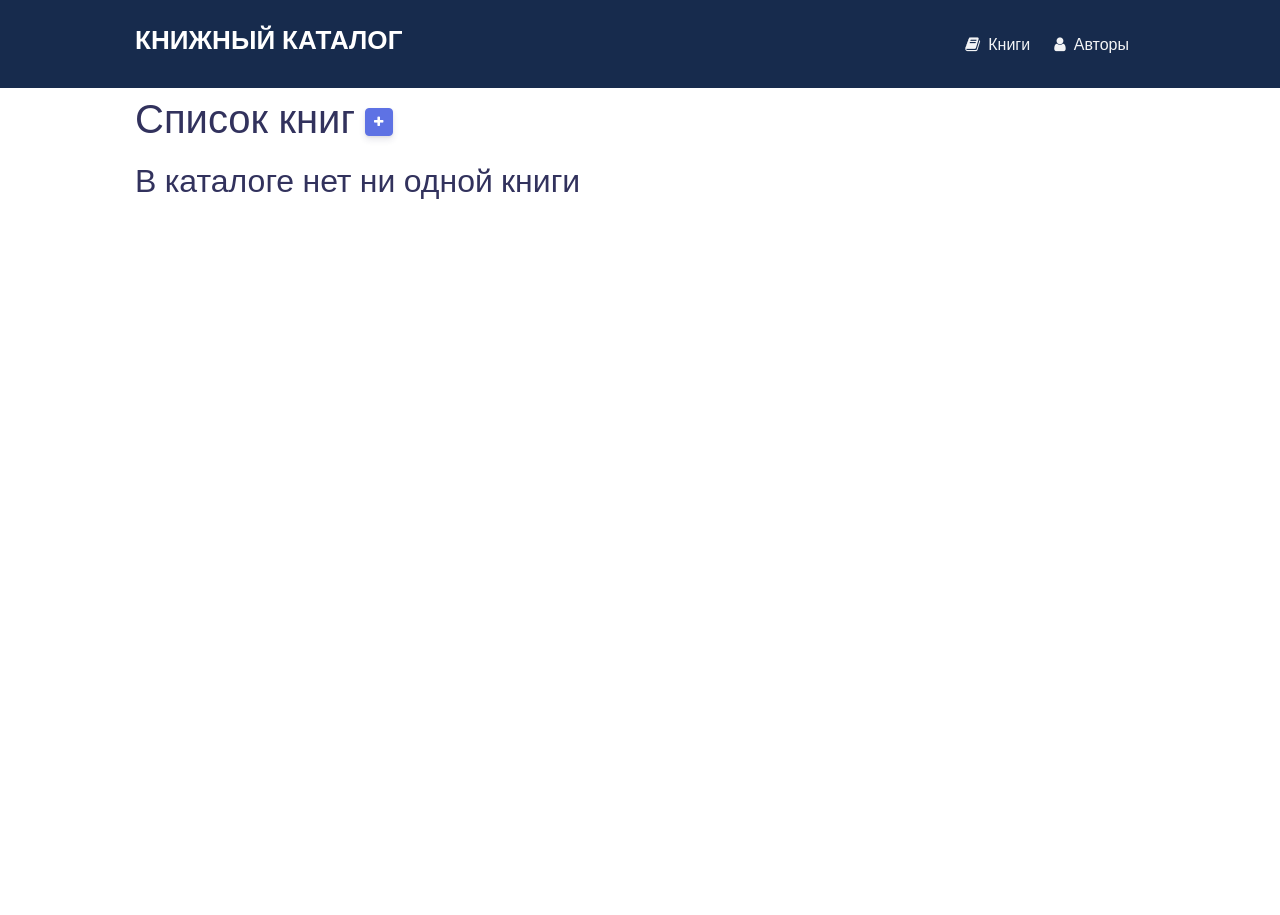
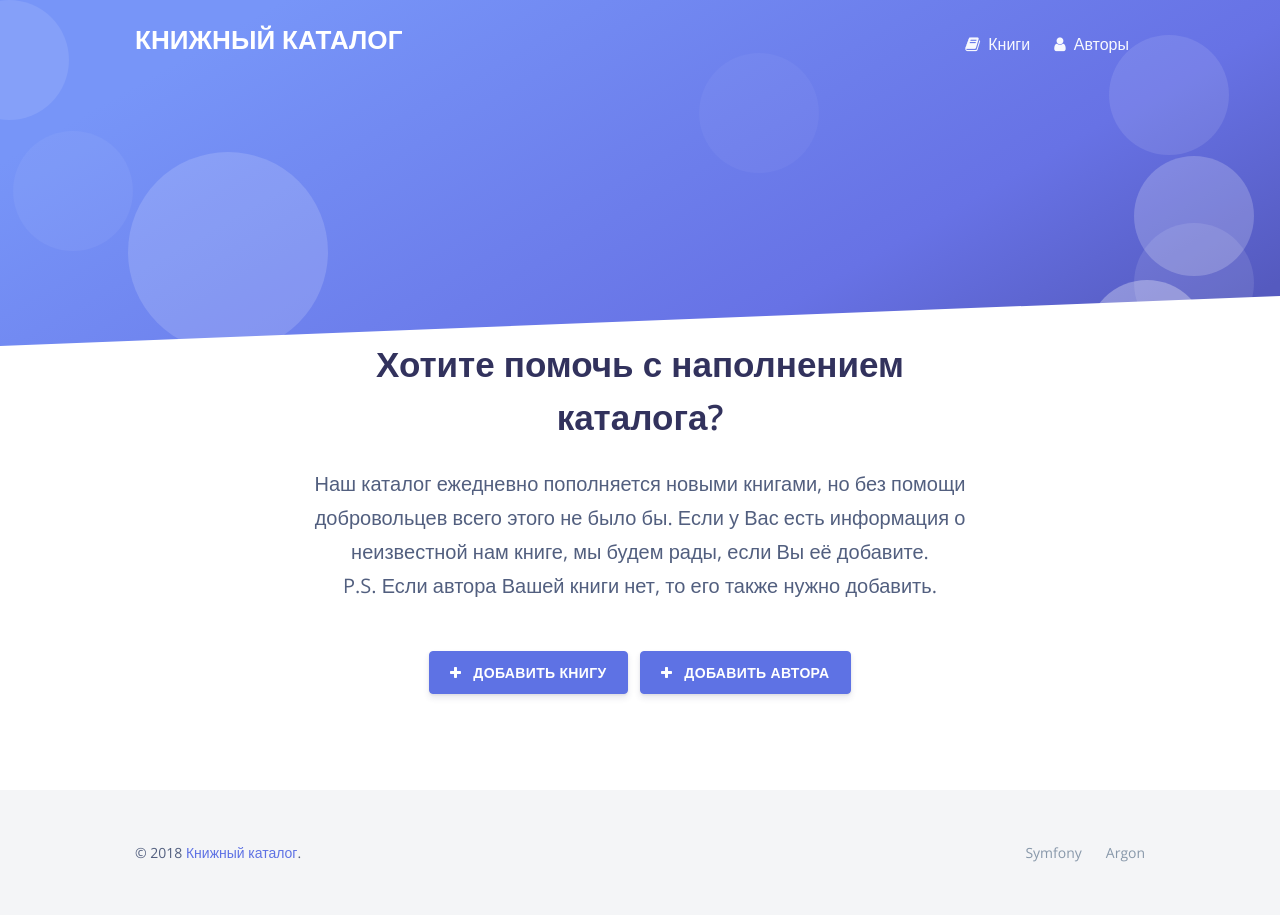
Before and after one commit to BakasaRus/BooksCatalog, a Symfony app: template templates/book/index.html.twig in a window 1280 px wide. Before the commit the page ends 199 px from the top, so only its background shows below. Run offline with Twig, Linux system fonts and the light colour scheme; the template is opened without the code that fills it, so the values that code supplies are empty; some libraries are stand-ins or nearby versions.

Commit message:
Moved homepage, added cover property for books and created new homepage Also fixed authors list in book creation page

```diff
--- a/src/Controller/BookController.php
+++ b/src/Controller/BookController.php
@@ -16,6 +16,7 @@ class BookController extends AbstractController
 {
     /**
      * @Route("/book", name="book")
+     * @Route("/", name="homepage")
      */
     public function index()
     {
@@ -39,7 +40,7 @@ class BookController extends AbstractController
             ->add('pageCount', IntegerType::class)
             ->add('authors', EntityType::class, [
                 'class' => Author::class,
-                'choice_label' => 'surname',
+                'choice_label' => 'fullname',
                 'multiple' => true,
                 'required' => false
             ])
--- a/src/Controller/HomepageController.php
+++ b/src/Controller/HomepageController.php
@@ -7,9 +7,6 @@ use Symfony\Component\Routing\Annotation\Route;
 
 class HomepageController extends AbstractController
 {
-    /**
-     * @Route("/", name="homepage")
-     */
     public function index()
     {
         return $this->render('homepage/index.html.twig', [
--- a/templates/base.html.twig
+++ b/templates/base.html.twig
@@ -22,7 +22,7 @@
 
 <body>
   <header class="header-global">
-    <nav id="navbar-main" class="navbar navbar-expand-lg navbar-dark bg-default">
+    <nav id="navbar-main" class="navbar navbar-main navbar-expand-lg navbar-transparent navbar-light headroom">
       <div class="container">
         <a class="navbar-brand mr-lg-5" href="/">
           <h1 class="display-4 text-white">Книжный каталог</h1>
@@ -69,6 +69,29 @@
         {% block body %}{% endblock %}
     </div>
   </main>
+
+  <footer class="footer">
+    <div class="container">
+      <div class="row align-items-center justify-content-md-between">
+        <div class="col-md-6">
+          <div class="copyright">
+            &copy; 2018
+            <a href="/">Книжный каталог</a>.
+          </div>
+        </div>
+        <div class="col-md-6">
+          <ul class="nav nav-footer justify-content-end">
+            <li class="nav-item">
+              <a href="https://symfony.com/" class="nav-link" target="_blank">Symfony</a>
+            </li>
+            <li class="nav-item">
+              <a href="https://www.creative-tim.com/product/argon-design-system" class="nav-link" target="_blank">Argon</a>
+            </li>
+          </ul>
+        </div>
+      </div>
+    </div>
+  </footer>
   {% block javascripts %}
   <!-- Core -->
   <script src="../assets/vendor/jquery/jquery.min.js"></script>
--- a/templates/book/index.html.twig
+++ b/templates/book/index.html.twig
@@ -3,30 +3,79 @@
 {% block title %}Книги{% endblock %}
 
 {% block body %}
-<div class="container">
-    <h1>
-        Список книг
-        <a class="btn btn-sm btn-icon btn-2 btn-primary" href="/book/create">
-            <i class="fa fa-plus"></i>
-        </a>
-    </h1>
+<style>
+    .card-img-top {
+        max-height: 50vh;
+    }
+</style>
 
-    {% if books is empty %}
-        <h2>В каталоге нет ни одной книги</h2>
-    {% else %}
-        <ul>
+<section class="section section-lg section-shaped pb-250">
+    <div class="shape shape-style-1 shape-default">
+        <span></span>
+        <span></span>
+        <span></span>
+        <span></span>
+        <span></span>
+        <span></span>
+        <span></span>
+        <span></span>
+        <span></span>
+    </div>
+    <!-- SVG separator -->
+    <div class="separator separator-bottom separator-skew">
+        <svg x="0" y="0" viewBox="0 0 2560 100" preserveAspectRatio="none" version="1.1" xmlns="http://www.w3.org/2000/svg">
+            <polygon class="fill-white" points="2560 0 2560 100 0 100"></polygon>
+        </svg>
+    </div>
+</section>
+<section class="section section-lg pt-lg-0 mt--200">
+    <div class="container">
+        <div class="row row-grid">
             {% for book in books %}
-                <li>
-                    <a href="/book/{{ book.id }}">{{ book.title }} (ISBN: {{ book.isbn }})</a>
-                    <a class="btn btn-sm btn-icon btn-2 btn-primary" href="/book/{{ book.id }}/edit">
-                        <i class="fa fa-edit"></i>
+            <div class="col-lg-4">
+                <div class="card card-lift--hover shadow border-0">
+                    <img class="card-img-top" src="https://genderstudies.indiana.edu/images/publications/book-cover-placeholder.jpg" alt="No preview available">
+                    <div class="card-body">
+                        <h5 class="text-primary text-uppercase">{{ book.title }}</h5>
+                        <p class="description mt-3">
+                            {% for author in book.authors %}
+                                {{ author.fullname }} {% if not loop.last %}, {% endif %}
+                            {% endfor %}
+                        </p>
+                    </div>
+                </div>
+            </div>
+            {% endfor %}
+        </div>
+    </div>
+</section>
+<section class="section section-lg">
+    <div class="container">
+        <div class="row row-grid justify-content-center">
+            <div class="col-lg-8 text-center">
+                <h2 class="display-3">Хотите помочь с наполнением каталога?</h2>
+                <p class="lead">
+                    Наш каталог ежедневно пополняется новыми книгами, но без помощи добровольцев всего этого не было бы. Если у Вас есть информация о неизвестной нам книге, мы будем рады, если Вы её добавите.
+                    <br>
+                    P.S. Если автора Вашей книги нет, то его также нужно добавить.
+                </p>
+                <div class="btn-wrapper">
+                    <a href="/book/create" class="btn btn-primary">
+                        <span class="btn-inner--icon">
+                            <i class="fa fa-plus mr-2"></i>
+                        </span>
+                        <span>Добавить книгу</span>
                     </a>
-                    <a class="btn btn-sm btn-icon btn-2 btn-danger" href="/book/{{ book.id }}/remove">
-                        <i class="fa fa-trash"></i>
+                    <a href="/author/create" class="btn btn-primary">
+                        <span class="btn-inner--icon">
+                            <i class="fa fa-plus mr-2"></i>
+                        </span>
+                        <span>Добавить автора</span>
                     </a>
-                </li>
-            {% endfor %}
-        </ul>
-    {% endif %}
-</div>
+                </div>
+            </div>
+            </div>
+        </div>
+    </div>
+</section>
 {% endblock %}
```
Also changed, not shown: src/Entity/Book.php (+17 -0 lines), src/Migrations/Version20180905191047.php (added, +28 -0 lines), templates/homepage/index.html.twig (+0 -9 lines).
